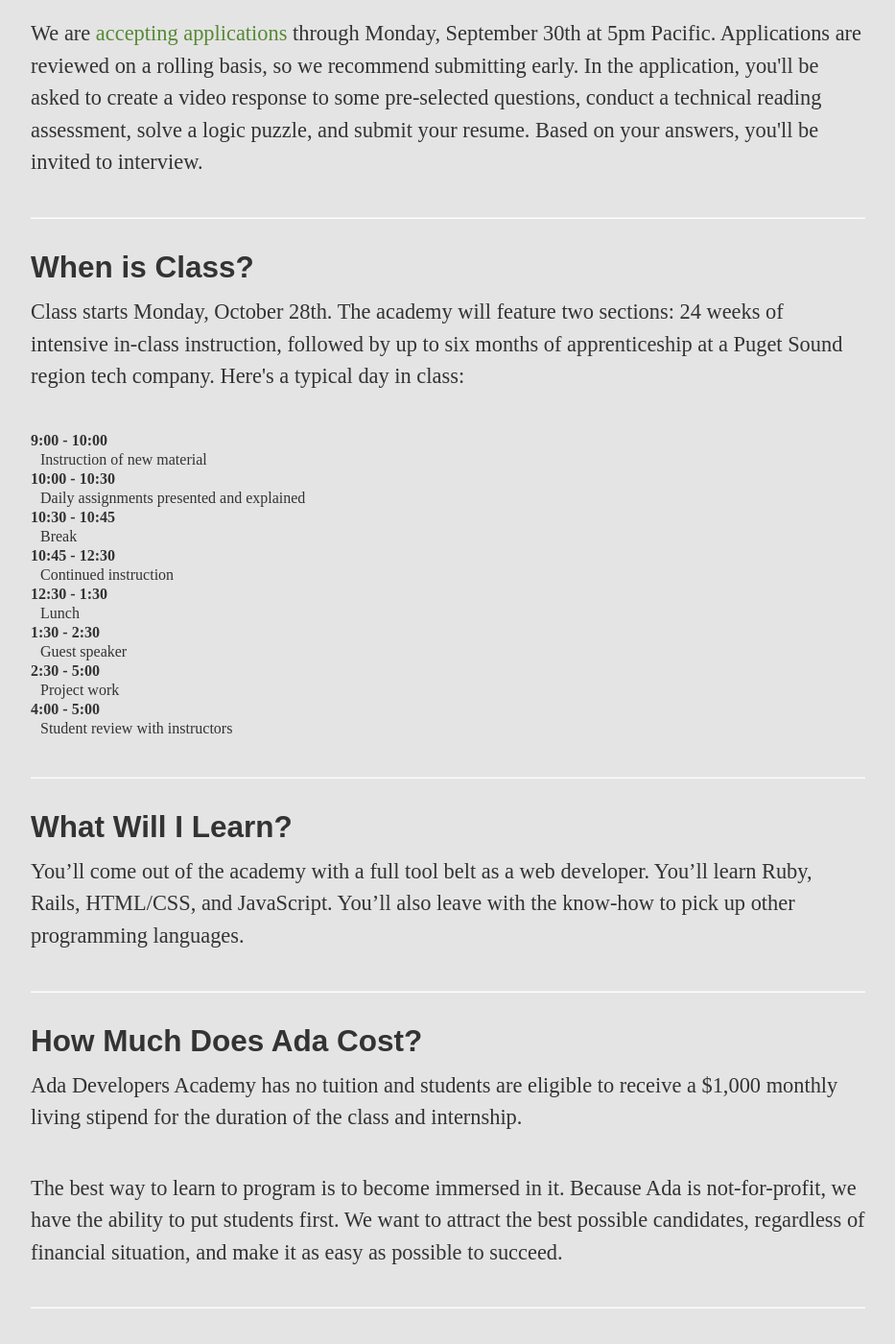
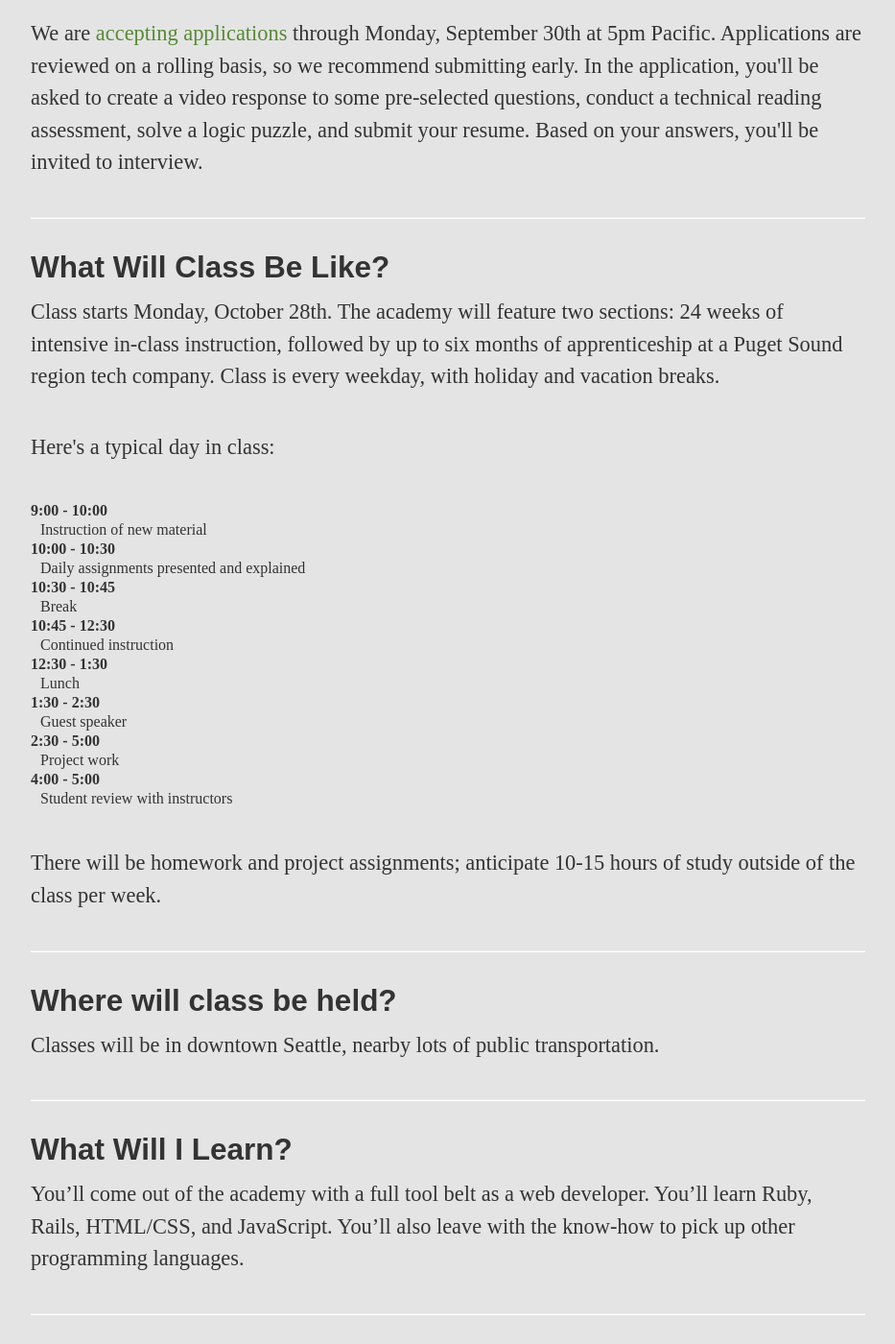
Before and after one commit to Ada-Developers-Academy/adadevelopersacademy.org, a Jekyll site: the page built from faq/index.html, in a window 1280 px wide and 1400 px high, scrolled down 550 px. Shown: the whole window at 96% size, without its empty margins (328-1261 px from the left). Built offline with Jekyll 4.4.1, drawn with Linux system fonts in a browser that asks for light colours; nearby versions of some CDN libraries; some of the changed text lies outside the part shown.

Commit message:
Update FAQ

```diff
--- a/faq/index.html
+++ b/faq/index.html
@@ -19,12 +19,14 @@
         <li class="nav-header">Questions</li>
         <li><a href="#whatsada">What is Ada?</a></li>
         <li><a href="#selection">How are students selected?</a></li>
-        <li><a href="#when">When is class?</a></li>
+        <li><a href="#when">What will class be like?</a></li>
+        <li><a href="#where">Where will class be held?</a></li>
         <li><a href="#learn">What will I learn?</a></li>
         <li><a href="#cost">How much does it cost?</a></li>
         <li><a href="#supplies">Do I need any supplies?</a></li>
         <li><a href="#apply">Should I apply?</a></li>
         <li><a href="#job">What kind of job can I expect?</a></li>
+        <li><a href="#myjob">Can I keep my job while attending Ada?</a></li>
       </ul>
     </div>
        <div class="span9 body-text">
@@ -41,8 +43,9 @@
            <hr/>
         </section>
         <section id="when">
-          <h2>When is Class?</h2>
-           <p>Class starts Monday, October 28th. The academy will feature two sections: 24 weeks of intensive in-class instruction, followed by up to six months of apprenticeship at a Puget Sound region tech company. Here's a typical day in class:
+          <h2>What Will Class Be Like?</h2>
+           <p>Class starts Monday, October 28th. The academy will feature two sections: 24 weeks of intensive in-class instruction, followed by up to six months of apprenticeship at a Puget Sound region tech company. Class is every weekday, with holiday and vacation breaks.</p>
+          <p>Here's a typical day in class:
              <dl id="schedule">
                <dt>9:00 - 10:00</dt>  <dd>Instruction of new material</dd>
                <dt>10:00 - 10:30</dt> <dd>Daily assignments presented and explained</dd>
@@ -54,8 +57,15 @@
                <dt>4:00 - 5:00</dt>   <dd>Student review with instructors</dd>
              </dl>
            </p>
+           <p>There will be homework and project assignments; anticipate 10-15 hours of study outside of the class per week. </p>
            <hr/>
         </section>
+         <section id="where">
+            <h2>Where will class be held?</h2>
+            <p> Classes will be in downtown Seattle, nearby lots of public transportation.
+            </p>
+            <hr/>
+          </section>
         <section id="learn">
           <h2>What Will I Learn?</h2>
           <p> You’ll come out of the academy with a full tool belt as a web developer. You’ll learn Ruby, Rails, HTML/CSS, and JavaScript. You’ll also leave with the know-how to pick up other programming languages.
@@ -90,6 +100,12 @@
           <p> We’ll train you to become a full-stack developer, but very likely you’ll find a particular part of software development that really suits you. You’ll be ready for a job as a web developer, whether it’s full-stack, front-end, QA, UX - it’s up to you!
           </p>
         </section>
+        <hr/>
+        <section id="myjob">
+          <h2>Can I keep my job while attending Ada?</h2>
+          <p> Ada is a full-time commitment (all-day class plus homework). If your employer is interested in sponsoring you and placing you in a development role, you can indicate this choice on the application. Full tuition cost is $20k over the year and payment options are available.
+          </p>
+        </section>
        </div>
    </div>
 </div>
```
